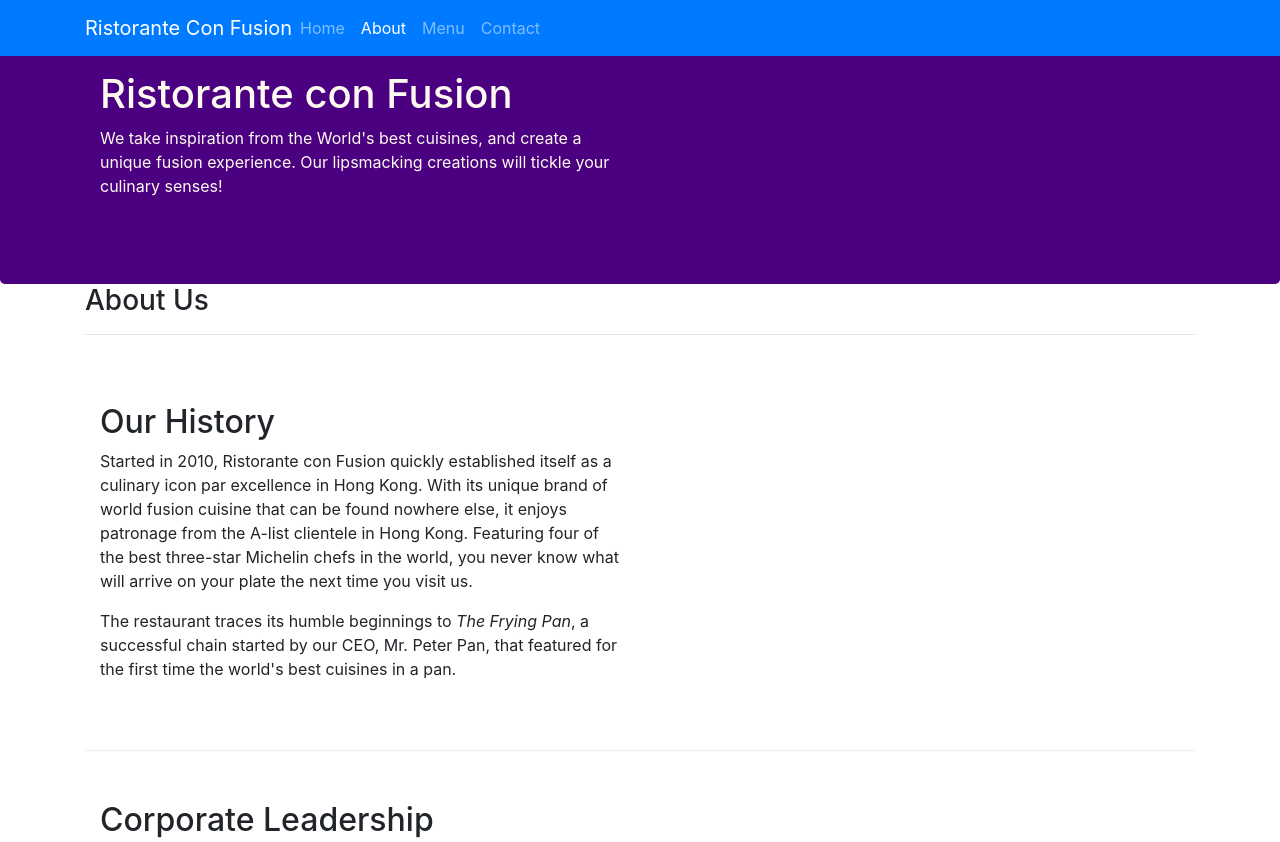
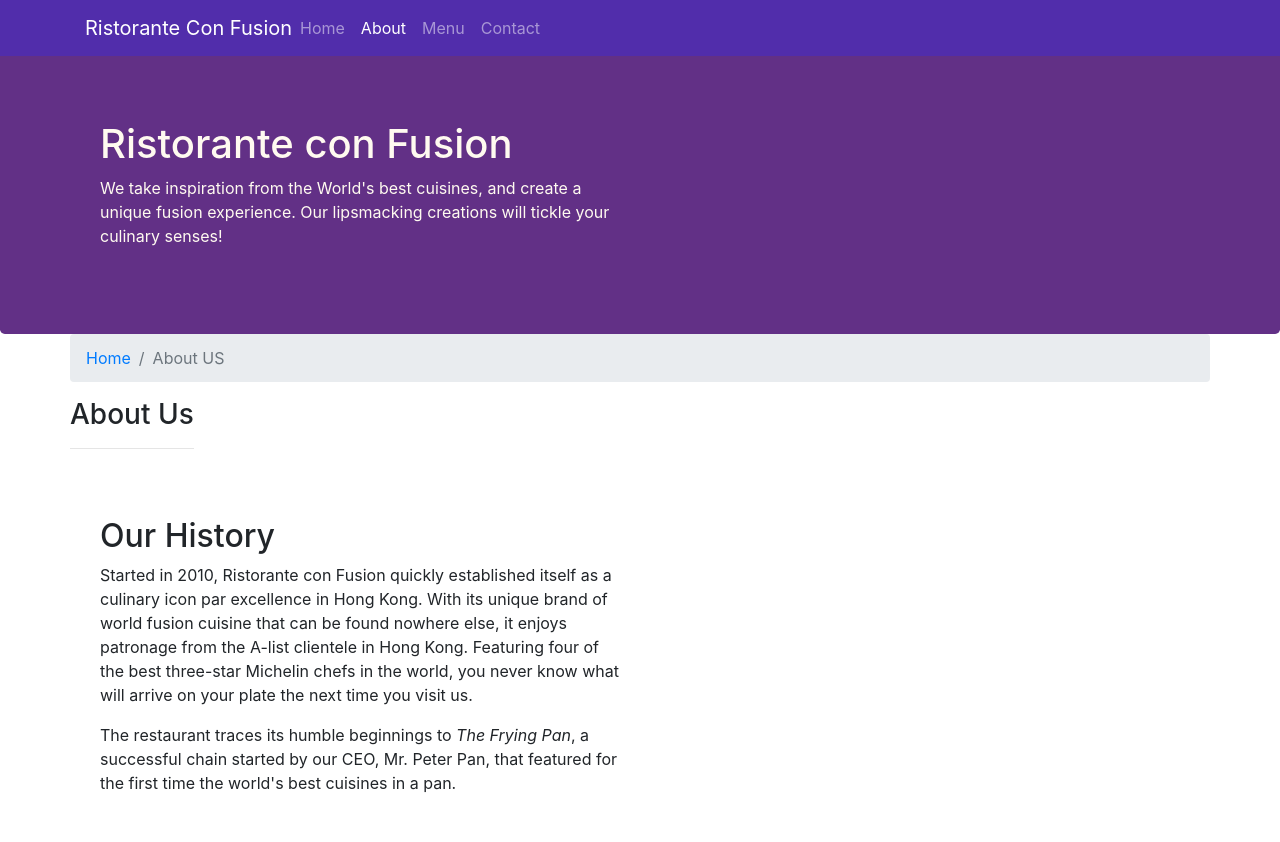
Before and after one commit to shivampatel251097/bootstrap-hands-on, a website: page aboutus.html in a window 1280 px wide. Shown: the top 842 px of the page. Drawn offline with nearby package versions, Linux system fonts and the light colour scheme.

Commit message:
breadcrumb

```diff
--- a/aboutus.html
+++ b/aboutus.html
@@ -15,7 +15,7 @@
 
 <body>
 <!-- navbar start -->
-    <nav class="navbar navbar-dark navbar-expand-sm bg-primary fixed-top">
+    <nav class="navbar navbar-dark navbar-expand-sm fixed-top">
         <div class="container">
             <button class="navbar-toggler" type="button" data-toggle="collapse" data-target="#Navbar">
                 <span class="navbar-toggler-icon"></span>
@@ -47,7 +47,11 @@
     </header>
 
     <div class="container">
-        <div>
+        <div class="row">
+            <ol class="col-12 breadcrumb">
+                <li class="breadcrumb-item"><a href="./index.html">Home</a></li>
+                <li class="breadcrumb-item active">About US</li>
+            </ol>
             <div>
                <h3>About Us</h3>
                <hr>
--- a/css/styles.css
+++ b/css/styles.css
@@ -20,7 +20,7 @@
     padding: 70px 30px 70px 30px;
     margin: 0px auto;
     color: floralwhite;
-    background: indigo;
+    background: rgb(98, 48, 134);
 }
 
 address {
@@ -28,3 +28,12 @@ address {
     margin: 0px;
     color: #0f0f0f;
 }
+
+body {
+    padding: 50px 0px 0px 0px;
+    z-index:0;
+}
+
+.navbar-dark{
+    background-color: #512dab;
+}
```
Also changed, not shown: index.html (+3 -3 lines).
